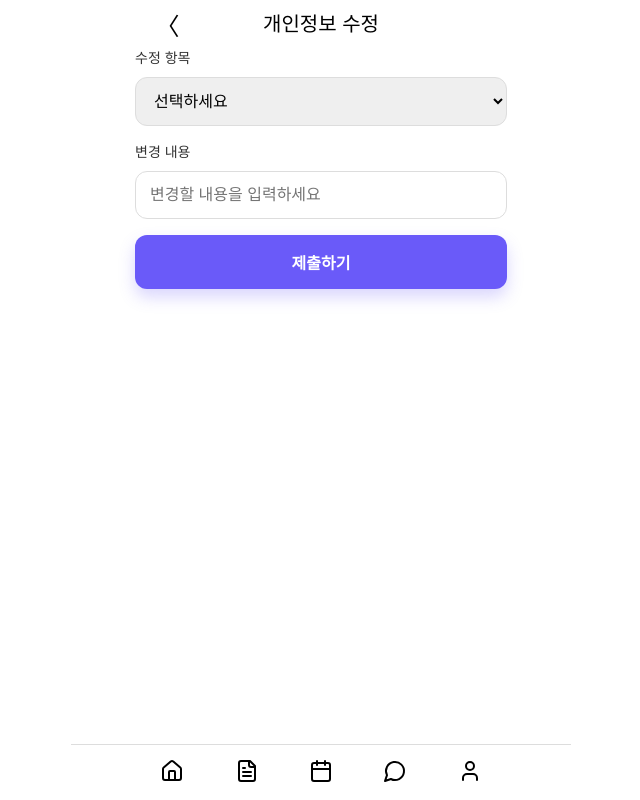
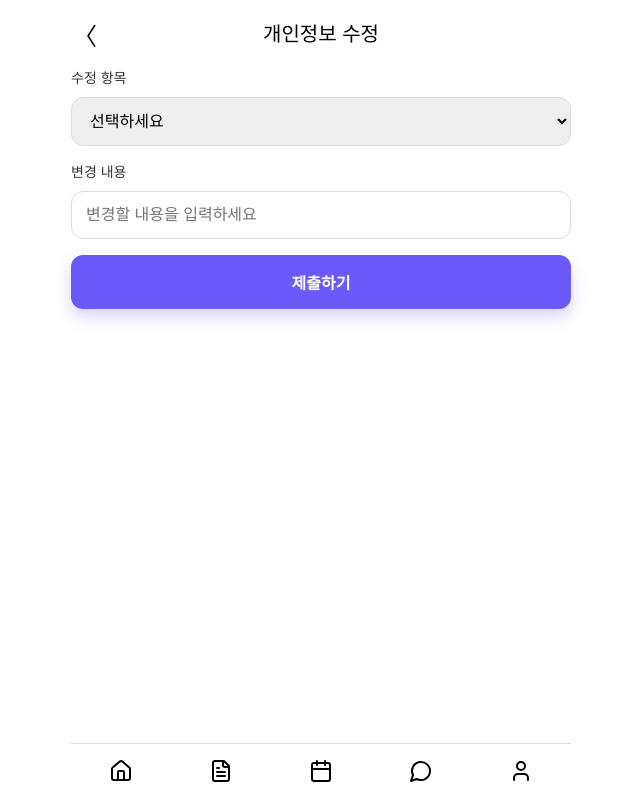
Before and after one commit to DKU-SCHOOPY/SCHOOPY-FE, a React (Create React App) app: page /edit in a window 1280 px wide. Shown: the whole page, without its empty margins (319-959 px from the left). Built offline with nearby package versions, Linux system fonts and the light colour scheme; no server answers; sample sign-in values are in the browser's storage.

Commit message:
캘린더,전체너비

```diff
--- a/src/App.css
+++ b/src/App.css
@@ -11,7 +11,6 @@
     max-width: 500px;
     margin: 0 auto;
     width: 100%;
-    box-sizing: border-box;
   }
 
 /* 페이지 상단 제목 */
--- a/src/components/Header.css
+++ b/src/components/Header.css
@@ -8,9 +8,6 @@
   width: 100%;
   max-width: 500px;
   margin: 0 auto;
-  padding-left: 5%;
-  padding-right: 5%;
-  box-sizing: border-box;
 }
 
 /* 가운데 정렬된 타이틀 */
--- a/src/components/Navbar.js
+++ b/src/components/Navbar.js
@@ -58,10 +58,8 @@ const NavContainer = styled.div`
   justify-content: space-around;
   border-top: 1px solid #ddd;
   z-index: 1000;
-  box-sizing: border-box;
-  padding: 0 5%;
 
-  @media (max-width: 768px) {
+  @media (max-width: 500px) {
     max-width: 100%;
     left: 0;
     transform: none;
--- a/src/pages/Calendar.css
+++ b/src/pages/Calendar.css
@@ -96,7 +96,7 @@
   .event-row {
     display: grid;
     grid-template-columns: repeat(7, 1fr);
-    height: 60px;
+    height: 100px;
     grid-auto-rows: 14px;
     row-gap: 1px;
     overflow: visible;
--- a/src/pages/Calendar.js
+++ b/src/pages/Calendar.js
@@ -192,7 +192,7 @@ function Calendar() {
       const eventStart = parseISO(event.start);
       const eventEnd = parseISO(event.end);
       return eventEnd >= currentRowStart && eventStart <= addDays(currentRowStart, 6);
-    }).slice(0, 3); // 겹치는 것 중 상위 3개만 표시
+    }).slice(0, 5); // 겹치는 것 중 상위 5개만 표시
 
     for (let i = 0; i < 7; i++) {
       const thisDay = day;
```
